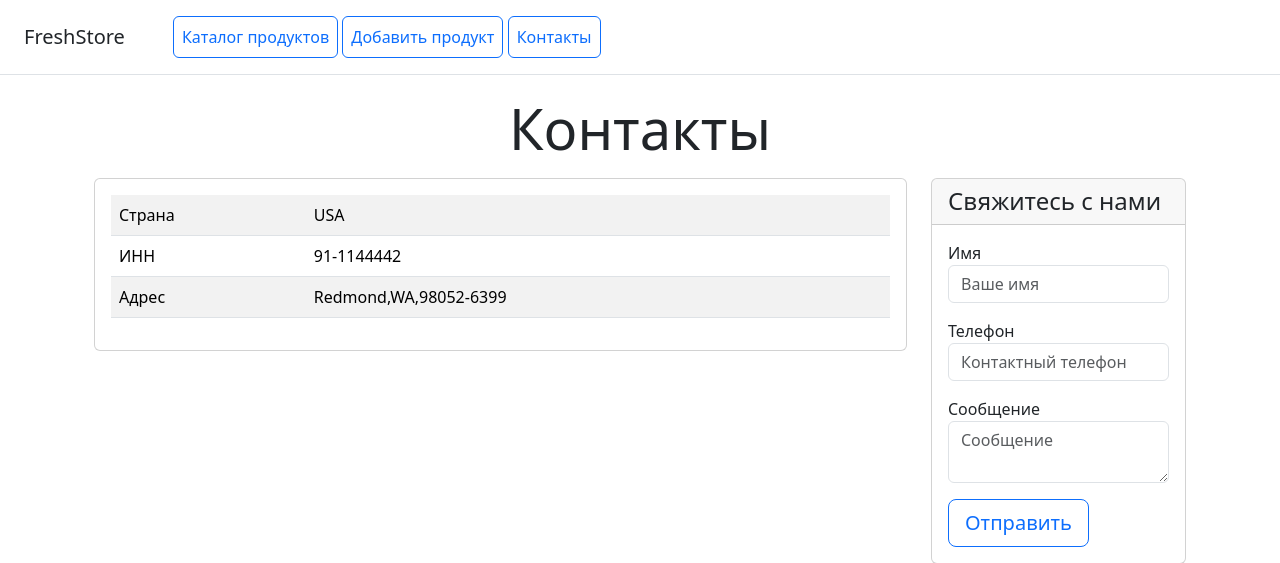
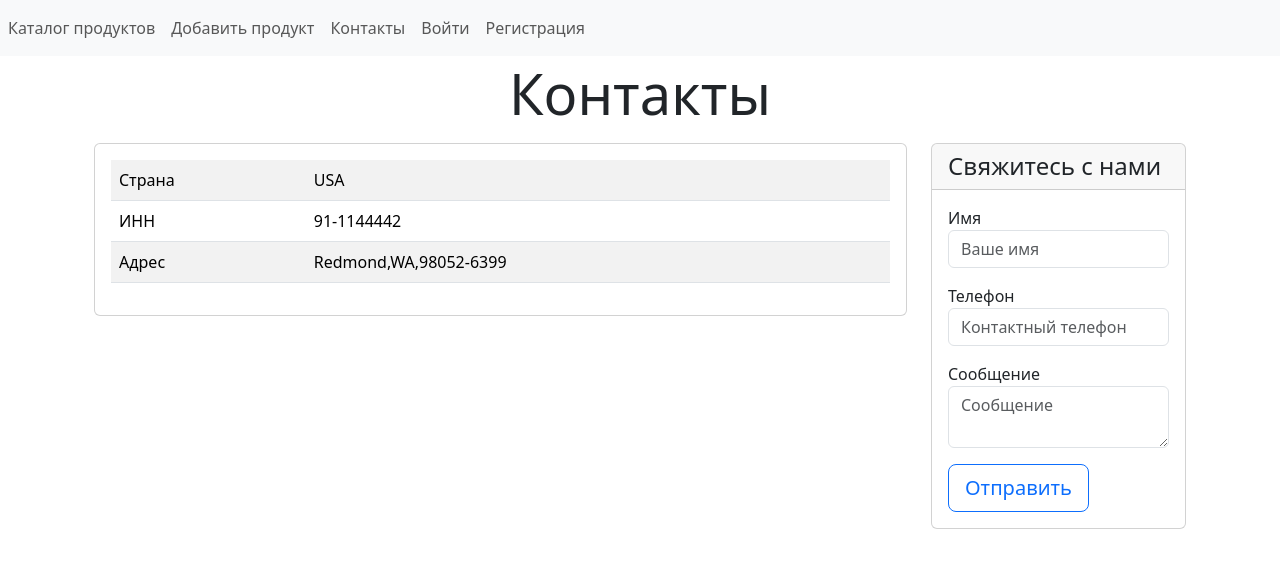
Before and after one commit to SuperZebrocat/DjangoHomework, a Django app: page /contacts/ in a window 1280 px wide. Shown: the top 563 px of the page. Run offline with Django 5.2, Linux system fonts and the light colour scheme; some libraries are stand-ins or nearby versions.

Commit message:
Inc template for nav bar fixed

```diff
--- a/catalog/templates/catalog/includes/inc_nav_bar.html
+++ b/catalog/templates/catalog/includes/inc_nav_bar.html
@@ -1,8 +1,31 @@
-<div class="d-flex flex-column flex-md-row align-items-center p-3 px-md-4 mb-3 bg-white border-bottom box-shadow">
-    <h5 class="my-0 mr-md-auto font-weight-normal">FreshStore</h5>
-    <nav class="ms-5">
-        <a class="p-2 btn btn-outline-primary" href="/products/">Каталог продуктов</a>
-        <a class="p-2 btn btn-outline-primary" href="/products/new">Добавить продукт</a>
-        <a class="p-2 btn btn-outline-primary" href="/contacts/">Контакты</a>
+<nav class="navbar navbar-expand-lg navbar-light bg-light">
+<div class="collapse navbar-collapse" id="navbarNav">
+            <ul class="navbar-nav">
+                <li class="nav-item active">
+                    <a class="nav-link" href="/products/">Каталог продуктов</a>
+                </li>
+
+                <li class="nav-item">
+                    <a class="nav-link" href="/products/new">Добавить продукт</a>
+                </li>
+                <li class="nav-item">
+                    <a class="nav-link" href="/contacts/">Контакты</a>
+                </li>
+                {% if user.is_authenticated %}
+                <li class="nav-item">
+                    <form method="post" action="{% url 'users:logout' %}" style="display: inline">
+                        {% csrf_token %}
+                        <button type="submit" class="btn btn-link nav-link">Выйти</button>
+                    </form>
+                </li>
+                {% else %}
+                <li class="nav-item">
+                    <a class="nav-link" href="{% url 'users:login' %}">Войти</a>
+                </li>
+                <li class="nav-item">
+                    <a class="nav-link" href="{% url 'users:register' %}">Регистрация</a>
+                </li>
+                {% endif %}
+            </ul>
+        </div>
     </nav>
-</div>
```
